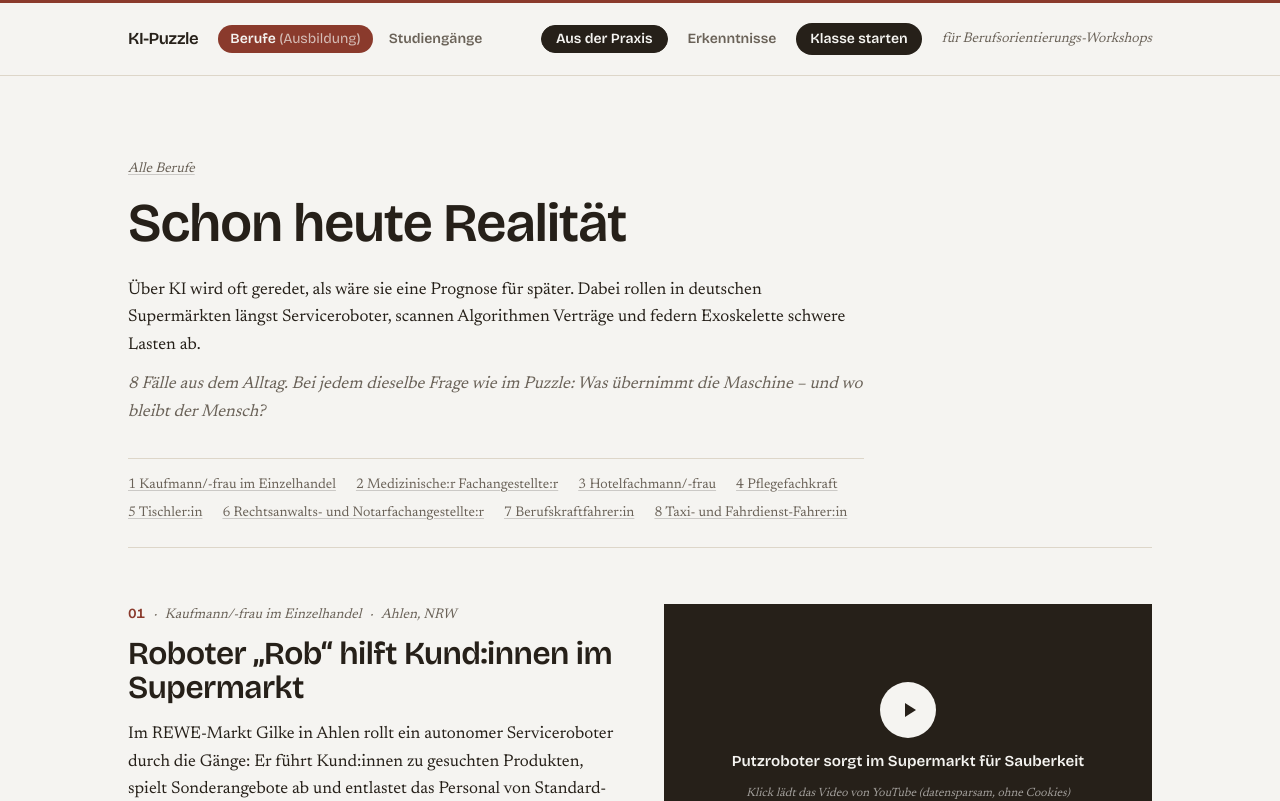
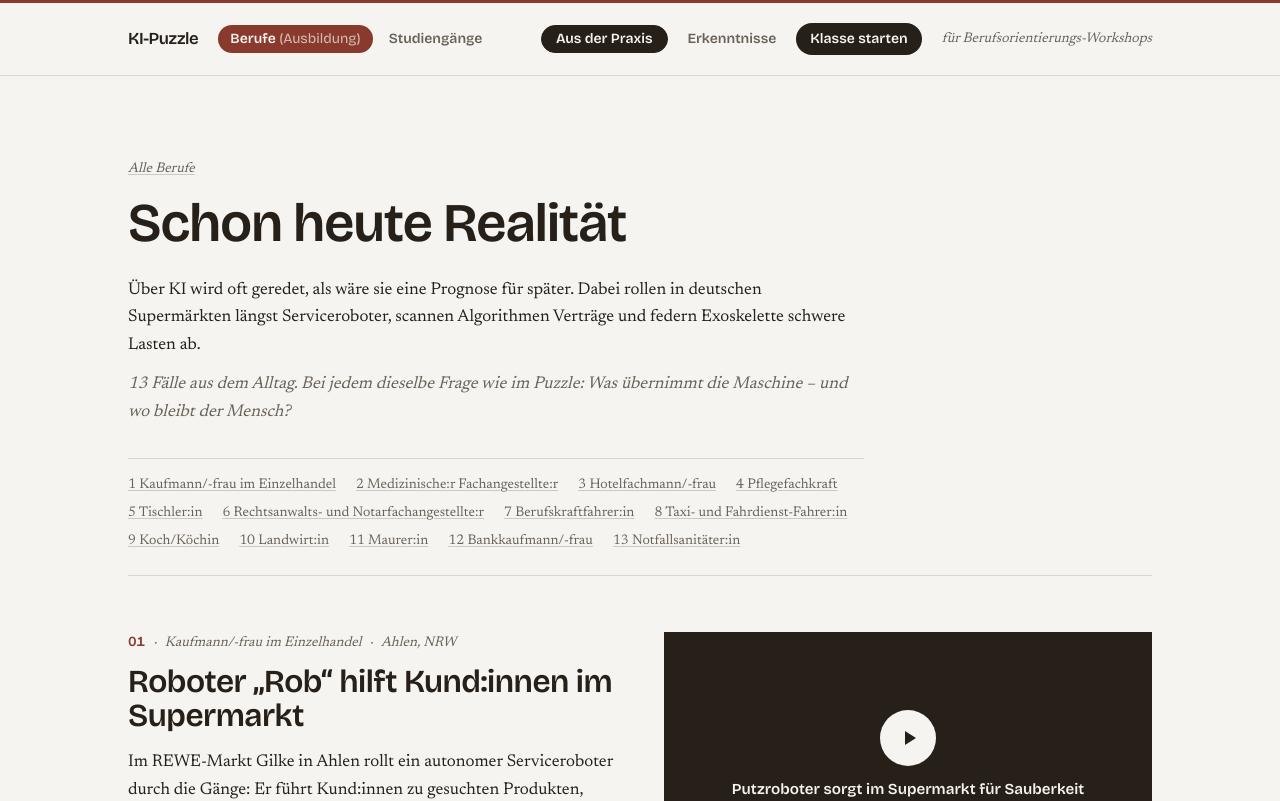
Before and after one commit to maaxhe/ki-berufs-puzzle, a Next.js app: page /praxis in a window 1280 px wide. Shown: the top 801 px of the page. Built offline with nearby package versions, Linux system fonts and the light colour scheme; no server answers.

Commit message:
feat: fünf neue Praxisfälle (Koch, Landwirt, Maurer, Bank, Notfall)
Co-Authored-By: Claude Sonnet 5.5 <noreply@anthropic.com>

```diff
--- a/components/Header.tsx
+++ b/components/Header.tsx
@@ -93,7 +93,7 @@ export default function Header() {
       <div className="h-[3px] bg-mensch" aria-hidden="true" />
       {/* Mobil: oben Logo + Klasse starten, darunter eine wischbare Navigationszeile. */}
       <div className="mx-auto max-w-[68rem] px-5 pt-4 sm:hidden">
-        <span className="font-display text-[1.05rem] font-semibold tracking-tight text-ink">
+        <span className="block font-display text-[1.05rem] font-semibold tracking-tight text-ink">
           KI-Puzzle
         </span>
         <nav
--- a/data/praxis.ts
+++ b/data/praxis.ts
@@ -166,4 +166,99 @@ export const praxisBeispiele: PraxisBeispiel[] = [
       "Würdest du nachts allein in ein Auto ohne Fahrer steigen – und was müsste passieren, damit du dich sicher fühlst?",
     video: { id: "KX9Y4stS76s", titel: "MOIA-Busse ohne Fahrer in Hamburg unterwegs", quelle: "SAT.1 REGIONAL" },
   },
+  {
+    id: "koch-rewe-kochroboter",
+    titel: "Zwei Roboterarme kochen im Supermarkt",
+    berufSlug: "koch",
+    berufTitel: "Koch/Köchin",
+    ort: "REWE in Düsseldorf",
+    zeitpunkt: "Aktuell",
+    medium: "Business Punk",
+    url: "https://www.business-punk.com/tech/roboter-koch-uebernimmt-bei-rewe-ki-serviert-120-mahlzeiten-pro-stunde/",
+    teaser:
+      "In einem Düsseldorfer REWE-Markt bereitet der KI-Roboter CA-1 hinter einer Glasscheibe Gerichte zu. Kund:innen wählen am Display eines von acht Gerichten, der Roboter schneidet, erhitzt, serviert und reinigt seine Utensilien selbst.",
+    wasMachtDieKI:
+      "Immer gleiche Rezepte nach Bestellung: Zutaten schneiden, braten, portionieren, servieren und die Küchenwerkzeuge säubern.",
+    wasBleibtMenschlich:
+      "Eigene Rezepte entwickeln, Geschmack abschmecken und anpassen, auf Unverträglichkeiten und Sonderwünsche eingehen, Menüplanung und Warenkunde, Improvisieren, wenn etwas fehlt.",
+    diskussionsFrage:
+      "Ein Roboter kocht acht Gerichte immer gleich gut. Was kann eine Köchin oder ein Koch, das darüber hinausgeht?",
+    video: { id: "vows9BODG7M", titel: "Düsseldorfer Rewe präsentiert KI-Kochroboter", quelle: "RTL West" },
+  },
+  {
+    id: "landwirt-feldroboter-unkraut",
+    titel: "Autonomer Roboter jätet Unkraut ohne Chemie",
+    berufSlug: "landwirt",
+    berufTitel: "Landwirt:in",
+    ort: "Höfe in Deutschland (Farming Revolution u. a.)",
+    zeitpunkt: "Aktuell",
+    medium: "KfW Stories",
+    url: "https://www.kfw.de/stories/wirtschaft/gruenden/farming-revolution/",
+    teaser:
+      "Das Start-up Farming Revolution baut einen Feldroboter, der mit Hilfe von KI auf dem Acker Unkraut entfernt. Nach Angaben des Gründers rechnet er sich für Biobetriebe in ein bis zwei Jahren, für konventionelle Betriebe in drei bis fünf. Für kleinere Höfe gibt es ihn auch zur Miete.",
+    wasMachtDieKI:
+      "Stundenlang Reihen abfahren, Bilder auswerten, Unkraut erkennen und gezielt entfernen, ohne Spritzmittel.",
+    wasBleibtMenschlich:
+      "Entscheiden, was wann angebaut wird, Boden und Wetter einschätzen, Technik warten und einrichten, Tiere versorgen, den Betrieb wirtschaftlich führen.",
+    diskussionsFrage:
+      "Der Roboter ersetzt Handarbeit auf dem Acker. Verändert das den Beruf eher in Richtung Technik – und wärst du dafür der richtige Typ?",
+    video: { id: "z22WSxc6Xm4", titel: "Revolution auf dem Acker? Ein Feldroboter gegen Unkraut ohne Gift", quelle: "BR – Schwaben + Altbayern" },
+  },
+  {
+    id: "maurer-3d-druck-wallenhausen",
+    titel: "Ein Mehrfamilienhaus aus dem 3D-Drucker",
+    berufSlug: "maurer",
+    berufTitel: "Maurer:in",
+    ort: "Wallenhausen, Bayern",
+    zeitpunkt: "Fertiggestellt",
+    medium: "Handwerksblatt",
+    url: "https://www.handwerksblatt.de/betriebsfuehrung/3d-gebaeudedruck-wallenhausen-rupp-gebaeudedruck-peri-cobod",
+    teaser:
+      "In Wallenhausen entstand ein Fünf-Familienhaus mit drei Stockwerken, dessen Wände ein 3D-Betondrucker Schicht für Schicht aufgebaut hat. Die reine Druckzeit lag bei 72 Stunden. Einschließlich Rüstzeiten waren es laut Bauunternehmer etwa fünf Wochen.",
+    wasMachtDieKI:
+      "Die Wände präzise Schicht für Schicht drucken und dabei Öffnungen für Fenster, Türen und Leitungen aussparen.",
+    wasBleibtMenschlich:
+      "Baustelle einrichten, Drucker aufbauen und bedienen, Decken und Bodenplatte als Fertigteile einsetzen, Fenster, Türen, Elektrik und Ausbau, Qualität prüfen.",
+    diskussionsFrage:
+      "Wenn die Wände gedruckt werden: Was an einer Baustelle braucht trotzdem Menschen mit Erfahrung?",
+    video: { id: "zLbVrC8V2TE", titel: "Das erste 3D gedruckte Mehrfamilienhaus Deutschlands", quelle: "mobiheat Reportage" },
+  },
+  {
+    id: "bank-ki-assistent-sparkasse",
+    titel: "KI-Assistent unterstützt Berater:innen in der Sparkasse",
+    berufSlug: "bankkaufmann",
+    berufTitel: "Bankkaufmann/-frau",
+    ort: "Sparkassen in Deutschland",
+    zeitpunkt: "Aktuell",
+    medium: "IT Finanzmagazin",
+    url: "https://www.it-finanzmagazin.de/?p=245306",
+    teaser:
+      "Der IT-Dienstleister der Sparkassen hat den KI-Assistenten „S-KIPilot“ ausgebaut. Er ist tief in das Kernbankensystem eingebunden und soll Berater:innen unter anderem bei der Vorbereitung von Gesprächen unterstützen.",
+    wasMachtDieKI:
+      "Kundendaten zusammenfassen, Informationen zu Konten, Umsätzen und Verträgen aufbereiten und Gespräche vorbereiten.",
+    wasBleibtMenschlich:
+      "Das Beratungsgespräch selbst, Vertrauen aufbauen, die persönliche Lebenssituation verstehen, Verantwortung für die Empfehlung und der Umgang mit Kund:innen in Krisen.",
+    diskussionsFrage:
+      "Bei Geld geht es um Vertrauen. Würdest du lieber von einem Menschen beraten werden, der eine KI nutzt, oder direkt von der KI?",
+    video: { id: "phDaiXysZDM", titel: "Artificial Banking. Entscheidet die KI bald über meinen Kredit?", quelle: "WU Wien", hinweis: "Allgemeiner Beitrag zu KI im Bankwesen aus Österreich, nicht speziell zum Sparkassen-Assistenten." },
+  },
+  {
+    id: "notfall-ki-leitstelle",
+    titel: "KI hilft in der Leitstelle, den Einsatzort zu finden",
+    berufSlug: "notfallsanitaeter",
+    berufTitel: "Notfallsanitäter:in",
+    ort: "Ravensburg (DRK-Pilotprojekt)",
+    zeitpunkt: "Testphase",
+    medium: "Schwäbische Zeitung (dpa)",
+    url: "https://www.schwaebische.de/regional/baden-wuerttemberg/wie-kuenstliche-intelligenz-bei-notrufen-helfen-koennte-4113290",
+    teaser:
+      "Im Projekt „112 – KI rettet Leben“ erprobte der DRK-Rettungsdienst in Ravensburg, wie eine KI aus den Angaben von Anrufenden mögliche Einsatzorte eingrenzt. In Testläufen mit erfundenen Notrufen sank die Zahl der infrage kommenden Orte von rund 20 auf drei. Das Projekt lief in einer Testumgebung und ist nicht an die echte Leitstelle angeschlossen.",
+    wasMachtDieKI:
+      "Ortsangaben von Anrufenden mit Kartendaten abgleichen und mögliche Einsatzorte vorschlagen.",
+    wasBleibtMenschlich:
+      "Entscheiden, welche Hilfe losgeschickt wird, Anrufende am Telefon beruhigen, am Einsatzort Menschen versorgen, in Sekunden Lage und Gefahr einschätzen und Verantwortung tragen.",
+    diskussionsFrage:
+      "Eine KI kann Orte eingrenzen. Wer sollte bei einem Notruf am Ende entscheiden, und warum?",
+    video: { id: "hRYBa5nvBng", titel: "Feuerwehr-Leitstelle: Der erste Kontaktpunkt bei Notfällen", quelle: "WDR – Feuer & Flamme", hinweis: "Zeigt die Arbeit in der Leitstelle, in der das Pilotprojekt ansetzt. Von KI ist im Video nicht die Rede." },
+  },
 ];
```
